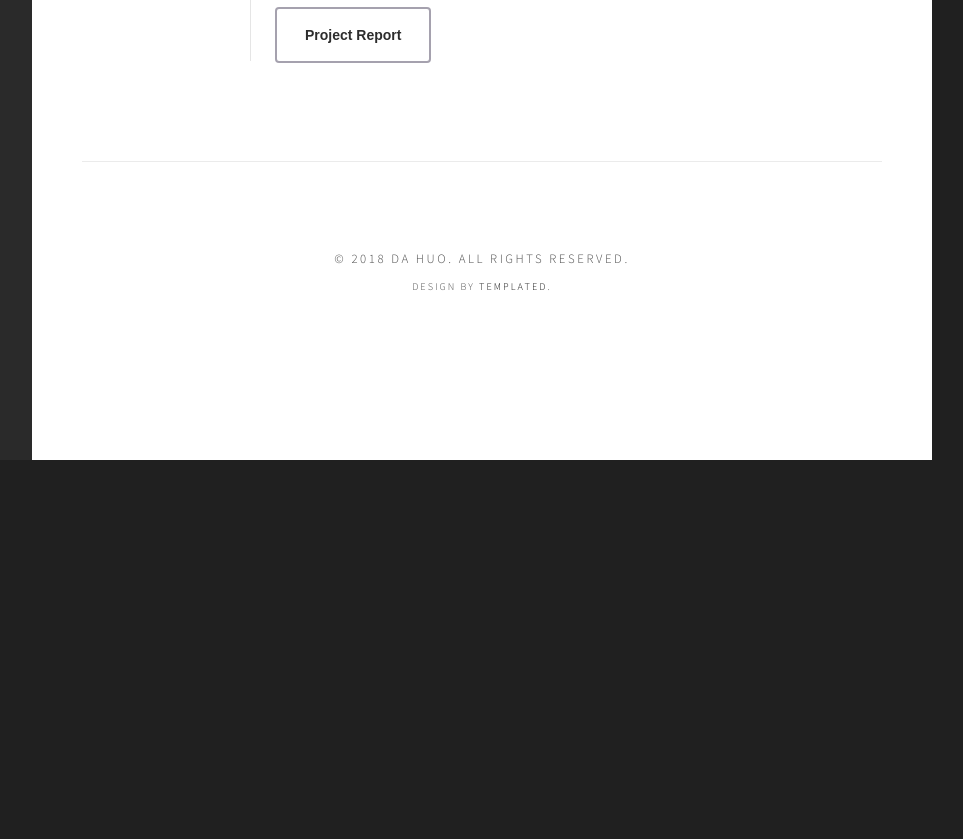
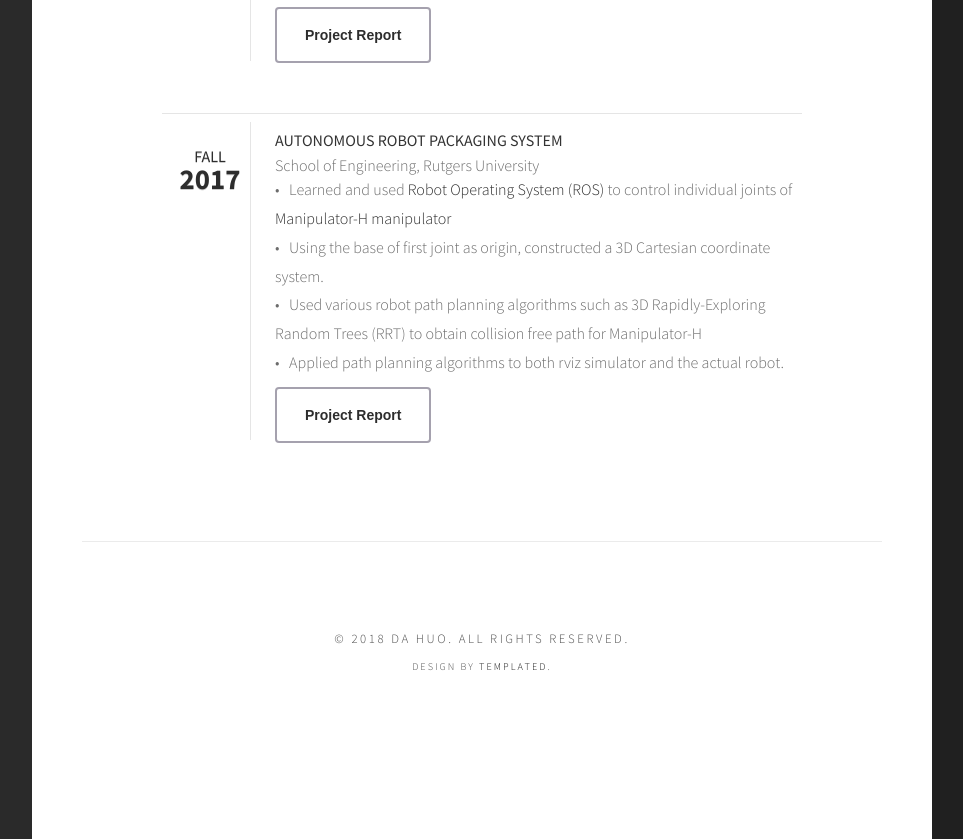
Before and after one commit to dahuo98/MangoManGeek.github.io, a plain HTML site: page html/research.html in a window 1280 px wide. Shown: the part 1596-2435 px from the top of the page, without its empty margins (308-1271 px from the left). Before the commit the page ends 2056 px from the top, so only its background shows below. Drawn offline with Linux system fonts and the light colour scheme.

Commit message:
Update research.html
update ra

```diff
--- a/html/research.html
+++ b/html/research.html
@@ -58,8 +58,8 @@
 					<p class="date" style="height:750px;"><a href="#">Summer<b>2018</b></a></p>
 					<h3><a href="https://winlabiot.wixsite.com/blue">Machine Learning and IoT (blue team)</a></h3><span>WINLAB, Rutgers University</span>
 					<p>
-						&bullet; &nbsp; Designed an end-to-end security-conscious IoT framework using <a href="https://www.openhab.org/" class="text_link">openHAB Framework</a>, <a href="https://www.influxdata.com/" class="text_link">InfluxDB Database</a>,<a href="http://www.ti.com/product/CC2650" class="text_link">TI CC2650 Sensortags</a>, and Z-wave devices<br>
-						&bullet; &nbsp; Implemented Python program to collect data (such temperature, humidity, light, etc.) from CC2650 sensortag over Bluetooth using <a href="https://github.com/IanHarvey/bluepy" class="text_link">Bluepy library</a>. <br>
+						&bullet; &nbsp; Designed an end-to-end security-conscious IoT framework using <a href="https://www.openhab.org/" class="text_link" target="_blank">openHAB Framework</a>, <a href="https://www.influxdata.com/" class="text_link" target="_blank">InfluxDB Database</a>,<a href="http://www.ti.com/product/CC2650" class="text_link" target="_blank">TI CC2650 Sensortags</a>, and Z-wave devices<br>
+						&bullet; &nbsp; Implemented Python program to collect data (such temperature, humidity, light, etc.) from CC2650 sensortag over Bluetooth using <a href="https://github.com/IanHarvey/bluepy" class="text_link" target="_blank">Bluepy library</a>. <br>
 						&bullet; &nbsp; Implemented realtime data analysis program to monitor the gradient of temperature data from coffee machine over 5 minutes using a sliding window. Send notification when coffee is ready.<br>
 						&bullet; &nbsp; Constructed and implemented Hidden Markov Model to predict the probability of "coffee pot is empty". <a href="../file/winlab/hmm_coffee.pdf " class="text_link" target="_blank">[Hidden Markov Model for Coffee Machine]</a> <br>
 						&bullet; &nbsp; Used various regression models to predict future data based on current time series data and achieve anomaly detection of our IoT system. <br>
@@ -104,6 +104,23 @@
 				</li>
 
 
+
+				<!-- *********************************  Robotics with Dr. Kang Li ******************************-->
+				<li class="first">
+					<p class="date" style="height:270px;"><a href="#">Fall<b>2017</b></a></p>
+					<h3>Autonomous Robot Packaging System</h3><span>School of Engineering, Rutgers University</span>
+					<p>
+						&bullet; &nbsp; Learned and used <a href="http://www.ros.org/" class="text_link" target="_blank">Robot Operating System (ROS)</a> to control individual joints of <a href="http://www.robotis.us/robotis-manipulator-h/" class="text_link" target="_blank">Manipulator-H manipulator</a><br>
+						&bullet; &nbsp; Using the base of first joint as origin, constructed a 3D Cartesian coordinate system.<br>
+						&bullet; &nbsp; Used various robot path planning algorithms such as 3D Rapidly-Exploring Random Trees (RRT) to obtain collision free path for Manipulator-H<br>
+						&bullet; &nbsp; Applied path planning algorithms to both rviz simulator and the actual robot.
+						<div class="project_link_wrap">
+  							<a href="../file/ra/Poster.pdf" class="project_link" target="_blank">Project Report</a>
+  						</div>
+					</p>
+				</li>
+
+
 			</ul>
 		</div>
 
```
